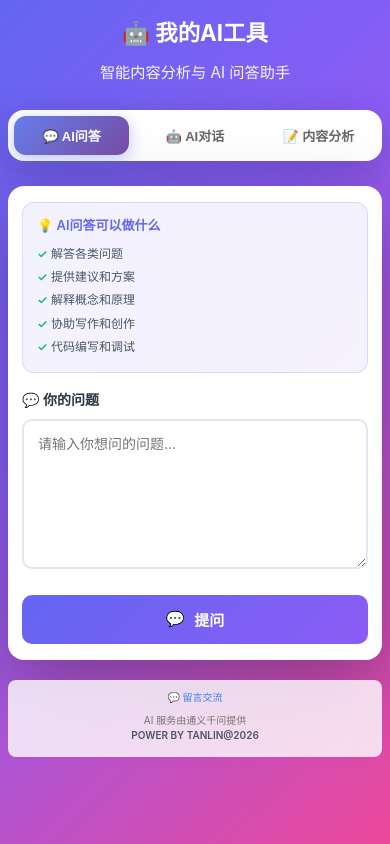
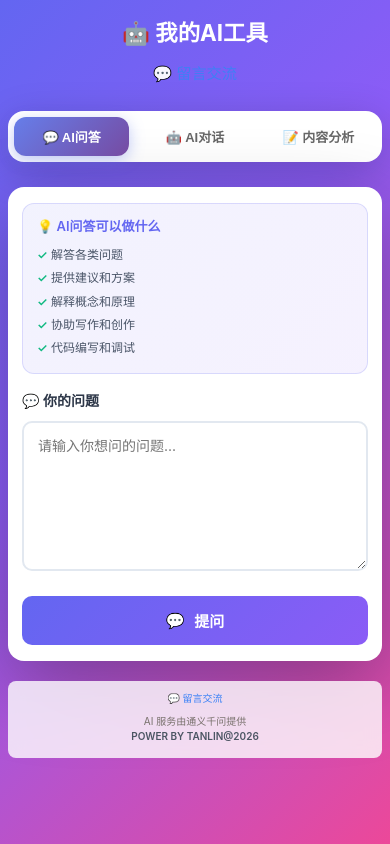
Before and after one commit to gztanlin/MyAITool, a website: page MyAITool.html in a window 390 px wide. Drawn offline with Linux system fonts and the light colour scheme.

Commit message:
feat: 留言交流挪到标题下方

```diff
--- a/MyAITool.html
+++ b/MyAITool.html
@@ -17,6 +17,8 @@
         .header { text-align: center; color: white; margin-bottom: 40px; }
         .header h1 { font-size: 2.6rem; margin-bottom: 15px; font-weight: 700; }
         .header p { opacity: 0.95; font-size: 1.1rem; }
+        .header-link { opacity: 0.95; font-size: 1.1rem; color: #bfdbfe; text-decoration: none; transition: color 0.2s ease; }
+        .header-link:hover { color: white; text-decoration: underline; }
 
         .mode-tabs {
             display: flex;
@@ -469,6 +471,16 @@
             .header p {
                 font-size: 0.95rem;
             }
+            .header-link {
+                font-size: 0.95rem;
+                color: #3b82f6;
+                text-decoration: none;
+                transition: color 0.2s ease;
+            }
+            .header-link:hover {
+                color: #2563eb;
+                text-decoration: underline;
+            }
             .card {
                 padding: 20px 18px;
                 border-radius: 16px;
@@ -570,7 +582,7 @@
     <div class="container">
         <div class="header">
             <h1>🤖 我的AI工具</h1>
-            <p>智能内容分析与 AI 问答助手</p>
+            <a href="/feedback" class="header-link">💬 留言交流</a>
         </div>
 
         <div class="mode-tabs">
```
Also changed, not shown: server.js (+13 -1 lines).
